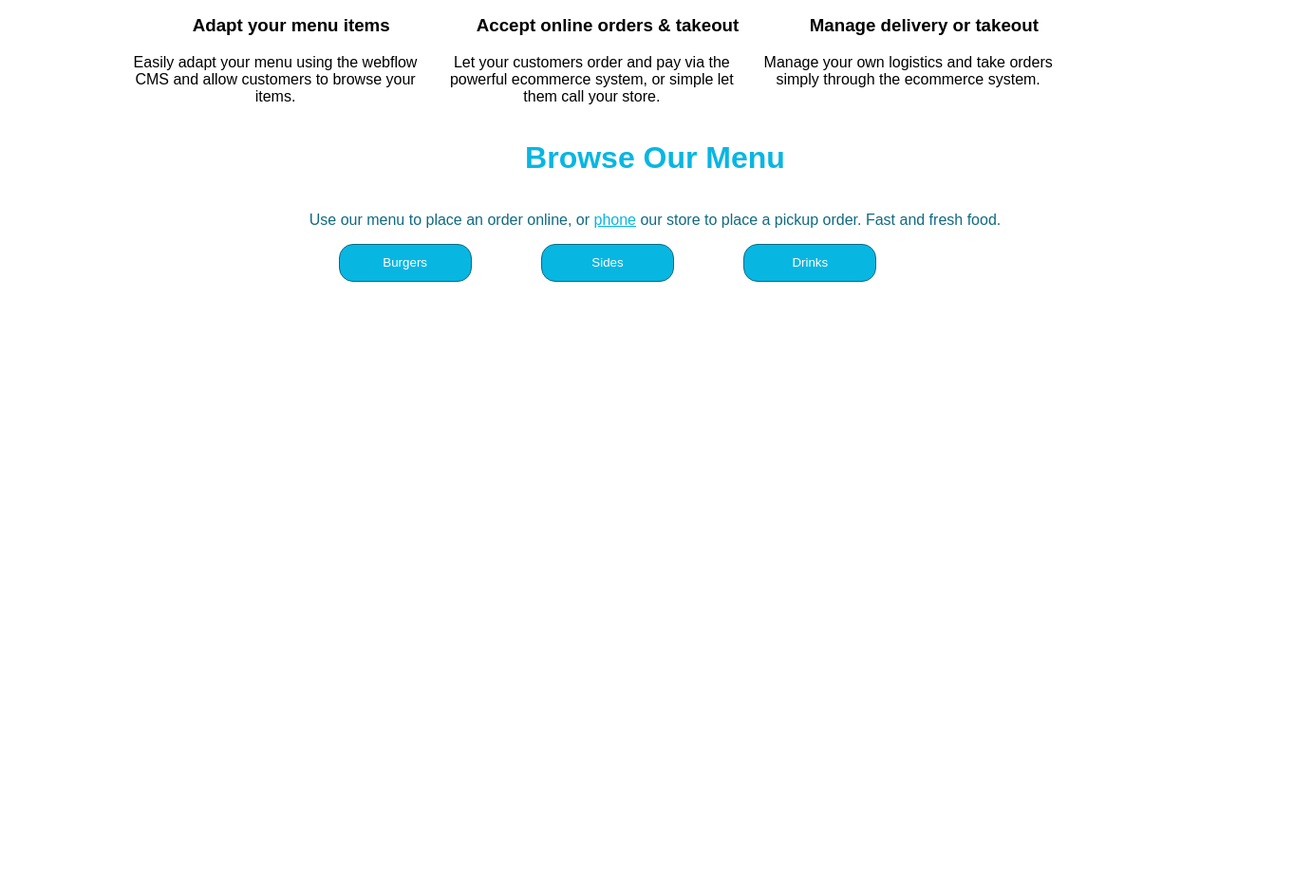
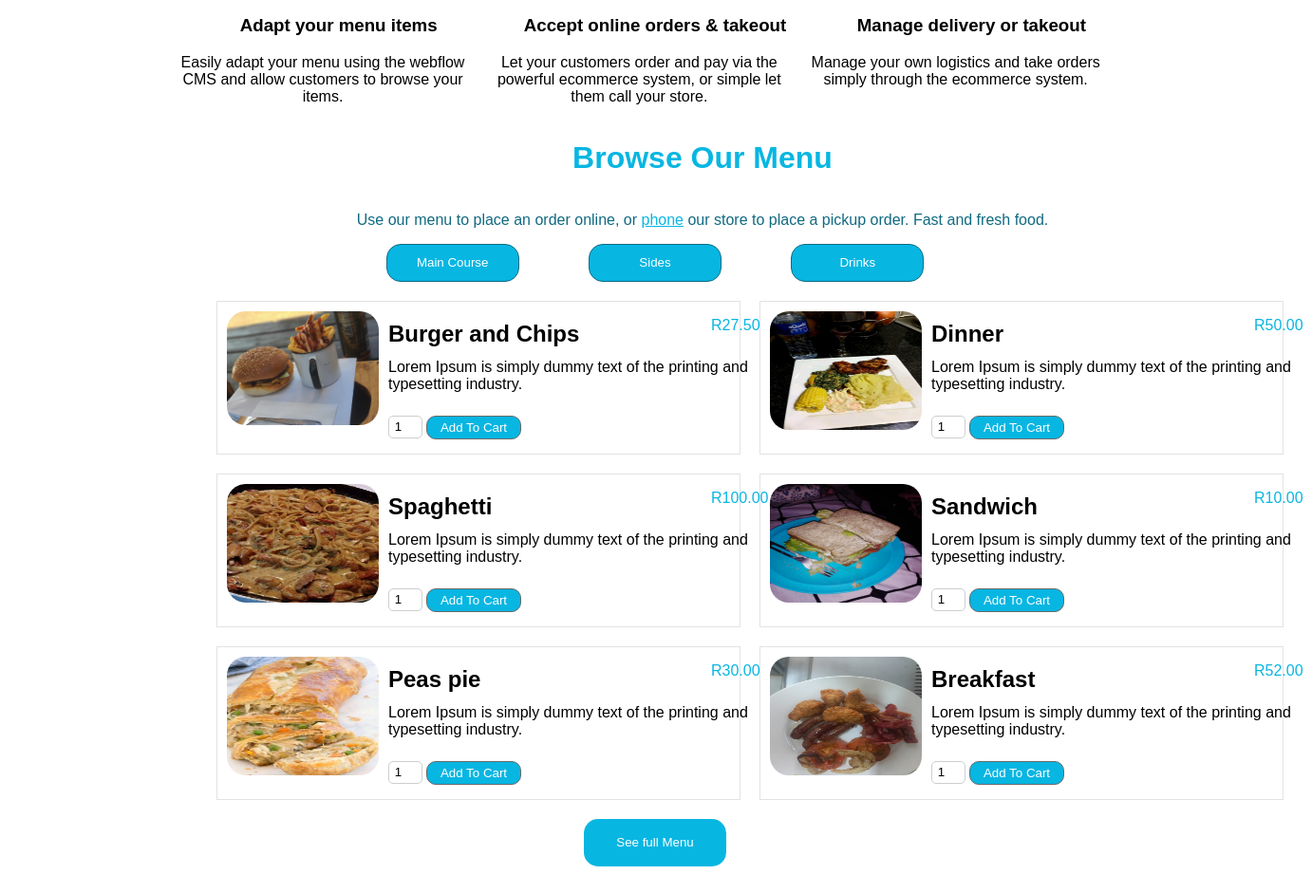
Before and after one commit to TaeloSeholoba/TaeloSeholoba.github.io, a plain HTML site: page projects/The Eat/index.html in a window 1280 px wide. Shown: the part 1815-2756 px from the top of the page at 95% size, 1382 px wide, since content can reach past the window. Before the commit the page ends 2120 px from the top, so only its background shows below. Drawn offline with Linux system fonts and the light colour scheme; a web font is replaced by a local one.

Commit message:
Added menu on the eat project

```diff
--- a/projects/The Eat/index.html
+++ b/projects/The Eat/index.html
@@ -54,7 +54,40 @@
  <h1 id = "browse">Browse Our Menu</h1>
  <p id = "p-2">Use our menu to place an order online, or <a href="#">phone</a> our store to
   place a pickup order. Fast and fresh food.</p>
-  <div id = "menu"><div><button>Burgers</button></div><div><button>Sides</button></div><div><button>Drinks</button></div></div>
-  <script src = "./index.js"></script>
+  <div id = "menu"><div><button>Main Course</button></div><div><button>Sides</button></div><div><button>Drinks</button></div></div>
+  <div class = "main">
+    <div class = "first"><img src="./pictures/food/IMG-20211223-WA0008.jpg" alt="burger"> <h2>Burger and Chips</h2>
+    <p class = "price">R27.50</p>
+    <section class = "message">Lorem Ipsum is simply dummy text of the printing and typesetting industry.</section>
+    <input type = "number" class = "num" value = 1>
+  <button id = "btn">Add To Cart</button></div>
+  <div class = "first"><img src="./pictures/food/IMG-20220424-WA0024.jpg" alt="Dinner" height="125"> <h2>Dinner</h2>
+    <p class = "price">R50.00</p>
+    <section class = "message">Lorem Ipsum is simply dummy text of the printing and typesetting industry.</section>
+    <input type = "number" class = "num" value = 1>
+  <button id = "btn">Add To Cart</button></div>
+  <div class = "first"><img src="./pictures/food/IMG-20220423-WA0032.jpg" alt="Spaghetti" height="125"> <h2>Spaghetti </h2>
+    <p class = "price">R100.00</p>
+    <section class = "message">Lorem Ipsum is simply dummy text of the printing and typesetting industry.</section>
+    <input type = "number" class = "num" value = 1>
+  <button id = "btn">Add To Cart</button></div>
+  <div class = "first"><img src="./pictures/food/IMG-20220422-WA0035.jpg" alt="Sandwich" height="125"> <h2>Sandwich</h2>
+    <p class = "price">R10.00</p>
+    <section class = "message">Lorem Ipsum is simply dummy text of the printing and typesetting industry.</section>
+    <input type = "number" class = "num" value = 1>
+  <button id = "btn">Add To Cart</button></div>
+  <div class = "first"><img src="./pictures/food/IMG-20220422-WA0026.jpg" alt="Pie" height="125"> <h2>Peas pie</h2>
+    <p class = "price">R30.00</p>
+    <section class = "message">Lorem Ipsum is simply dummy text of the printing and typesetting industry.</section>
+    <input type = "number" class = "num" value = 1>
+  <button id = "btn">Add To Cart</button></div>
+  <div class = "first"><img src="./pictures/food/IMG-20220414-WA0002.jpg" alt="break fast" height="125"> <h2>Breakfast</h2>
+    <p class = "price">R52.00</p>
+    <section class = "message">Lorem Ipsum is simply dummy text of the printing and typesetting industry.</section>
+    <input type = "number" class = "num" value = 1>
+  <button id = "btn">Add To Cart</button></div>
+  <div class = "fullMenu"><button>See full Menu</button></div>
+  </div>
+  <script src= "./index. js"></script>
   </body>
 </html>
--- a/projects/The Eat/styles.css
+++ b/projects/The Eat/styles.css
@@ -1,14 +1,14 @@
 body,nav,.howItWorks,#menu{
   display: grid;
 }
-header,#order button,#learn button,nav a:last-child,#menu button:first-child{
+header,nav a:last-child,button{
   color: white;
   background: rgb(8, 182, 226);
 }
 header,nav a:last-child,#p-2,.howItWorks h1,.howItWorks div,#browse,#menu{
   text-align: center;
 }
-nav a:first-child,#trustPilot span ,nav + h1 span,#numOfItems,.food + p,#second,.howItWorks h1,#browse,#p-2 a{
+nav a:first-child,#trustPilot span ,nav + h1 span,#numOfItems,.food + p,#second,.howItWorks h1,#browse,#p-2 a,.price{
   color: rgb(8, 182, 226);
 }
 nav a:last-child,#apple-2{
@@ -31,7 +31,8 @@ body {
     "how how how how"
     "browse browse browse browse"
     "p-2 p-2 p-2 p-2"
-    "menu menu menu menu";
+    "menu menu menu menu"
+    "main main main main";
   overflow-x: hidden;
   font-family: "Akshar", sans-serif;
 
@@ -101,7 +102,7 @@ nav + h1 {
 #order {
   grid-area: button;
 }
-#order button {
+#order button,button {
   border: none;
   border-radius: 15px;
   height: 50px;
@@ -257,3 +258,64 @@ h3 +p{
   height: 40px;
   width: 140px;
 }
+.main{
+  grid-area:main;
+  margin:20px;
+  display:grid;
+  grid-gap:20px;
+  grid-template-columns: 1fr 1fr;
+
+}
+
+.main img{
+  width:160px;
+  margin:10px;
+  grid-row-start: 1;
+  grid-row-end: 3;
+  border-radius:20px;
+}
+
+.first{
+  display:grid;
+  grid-template-columns: 1fr 1fr 1fr;
+  grid-template-rows:40px 40px 40px;
+  border: 1px solid rgb(226, 226, 226);
+  width:550px;
+  height:160px;
+}
+.first:nth-child(2n-1){
+  margin-left:200px;
+}
+.first:hover{
+  border-color:rgb(8, 182, 226);;
+}
+.message{
+  margin-top:20px;
+  grid-column:2/4
+}
+.num{
+  grid-column: 2;
+  grid-row:4;
+  border:1px solid rgb(206, 206, 206);
+  text-align:center;
+  width:30px;
+  height:20px;
+  border-radius:5px;
+}
+#btn{
+  grid-row: 4;
+  grid-column:2;
+  margin-left:40px;
+  width:100px;
+  height:25px;
+  border-radius:10px;
+  border:1px solid rgb(105, 105, 105);
+}
+.first > h2{
+  width:240px;
+}
+.fullMenu{
+  grid-column:1/3;
+  text-align: center;
+  border:none;
+}
--- a/styles.css
+++ b/styles.css
@@ -76,3 +76,7 @@ a {
 #food{
   border-radius: 50%;
 }
+
+@media screen {
+
+}
```
Also changed, not shown: index.html (+2 -1 lines), pictures/clipart365828.png (added), projects/The Eat/pictures/food/IMG-20211223-WA0008.jpg (added), projects/The Eat/pictures/food/IMG-20220414-WA0002.jpg (added), projects/The Eat/pictures/food/IMG-20220422-WA0026.jpg (added), projects/The Eat/pictures/food/IMG-20220422-WA0035.jpg (added), projects/The Eat/pictures/food/IMG-20220423-WA0032.jpg (added), projects/The Eat/pictures/food/IMG-20220424-WA0024.jpg (added).
